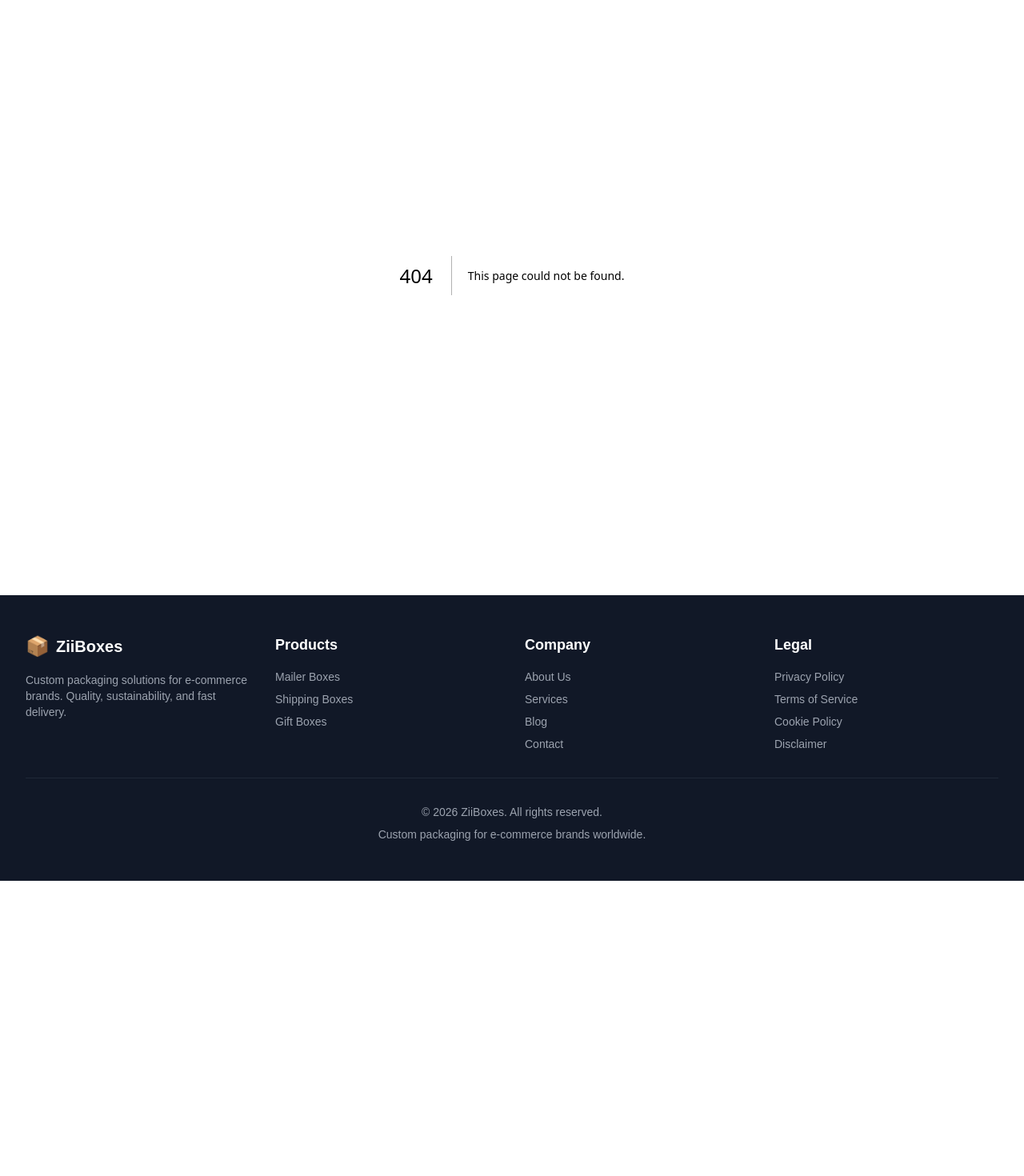
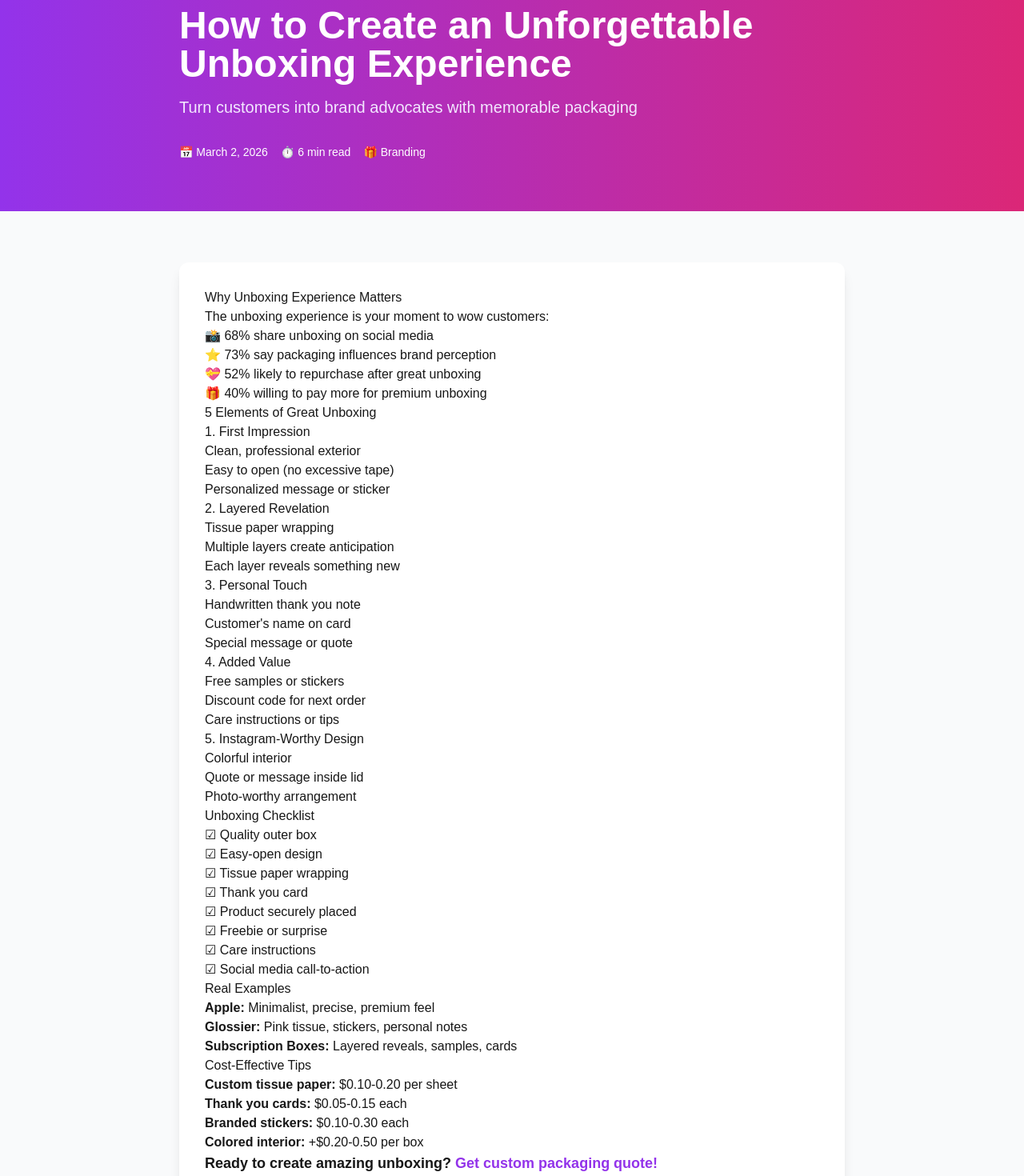
Before and after one commit to shupande/ziiboxes, a Next.js app: page /blog/unboxing-experience-design-tips in a window 1280 px wide. Before the commit this address had no page. Shown: the part 120-1590 px from the top of the page at 80% size. Before the commit the page ends 1221 px from the top, so only its background shows below. Built offline with nearby package versions, Linux system fonts and the light colour scheme.

Commit message:
Add unboxing experience design guide

```diff
--- /dev/null
+++ b/app/blog/unboxing-experience-design-tips/page.tsx
@@ -0,0 +1,112 @@
+import Link from "next/link";
+
+export const metadata = {
+  title: "Unboxing Experience Design Tips 2026",
+  description: "Learn how to create memorable unboxing experiences that turn customers into brand advocates. Design tips and real examples.",
+};
+
+export default function UnboxingExperienceGuide() {
+  return (
+    <main className="min-h-screen bg-gray-50">
+      <section className="bg-gradient-to-r from-purple-600 to-pink-600 text-white py-16">
+        <div className="max-w-4xl mx-auto px-4 sm:px-6 lg:px-8">
+          <h1 className="text-4xl md:text-5xl font-bold mb-4">
+            How to Create an Unforgettable Unboxing Experience
+          </h1>
+          <p className="text-xl text-purple-100">
+            Turn customers into brand advocates with memorable packaging
+          </p>
+          <div className="mt-8 flex items-center space-x-4 text-sm">
+            <span>📅 March 2, 2026</span>
+            <span>⏱️ 6 min read</span>
+            <span>🎁 Branding</span>
+          </div>
+        </div>
+      </section>
+
+      <article className="py-16">
+        <div className="max-w-4xl mx-auto px-4 sm:px-6 lg:px-8">
+          <div className="bg-white rounded-xl shadow-lg p-8 prose prose-blue max-w-none">
+            <h2>Why Unboxing Experience Matters</h2>
+            <p>The unboxing experience is your moment to wow customers:</p>
+            <ul>
+              <li>📸 68% share unboxing on social media</li>
+              <li>⭐ 73% say packaging influences brand perception</li>
+              <li>💝 52% likely to repurchase after great unboxing</li>
+              <li>🎁 40% willing to pay more for premium unboxing</li>
+            </ul>
+
+            <h2>5 Elements of Great Unboxing</h2>
+
+            <h3>1. First Impression</h3>
+            <ul>
+              <li>Clean, professional exterior</li>
+              <li>Easy to open (no excessive tape)</li>
+              <li>Personalized message or sticker</li>
+            </ul>
+
+            <h3>2. Layered Revelation</h3>
+            <ul>
+              <li>Tissue paper wrapping</li>
+              <li>Multiple layers create anticipation</li>
+              <li>Each layer reveals something new</li>
+            </ul>
+
+            <h3>3. Personal Touch</h3>
+            <ul>
+              <li>Handwritten thank you note</li>
+              <li>Customer's name on card</li>
+              <li>Special message or quote</li>
+            </ul>
+
+            <h3>4. Added Value</h3>
+            <ul>
+              <li>Free samples or stickers</li>
+              <li>Discount code for next order</li>
+              <li>Care instructions or tips</li>
+            </ul>
+
+            <h3>5. Instagram-Worthy Design</h3>
+            <ul>
+              <li>Colorful interior</li>
+              <li>Quote or message inside lid</li>
+              <li>Photo-worthy arrangement</li>
+            </ul>
+
+            <h2>Unboxing Checklist</h2>
+            <ul>
+              <li>☑ Quality outer box</li>
+              <li>☑ Easy-open design</li>
+              <li>☑ Tissue paper wrapping</li>
+              <li>☑ Thank you card</li>
+              <li>☑ Product securely placed</li>
+              <li>☑ Freebie or surprise</li>
+              <li>☑ Care instructions</li>
+              <li>☑ Social media call-to-action</li>
+            </ul>
+
+            <h2>Real Examples</h2>
+            <p><strong>Apple:</strong> Minimalist, precise, premium feel</p>
+            <p><strong>Glossier:</strong> Pink tissue, stickers, personal notes</p>
+            <p><strong>Subscription Boxes:</strong> Layered reveals, samples, cards</p>
+
+            <h2>Cost-Effective Tips</h2>
+            <ol>
+              <li><strong>Custom tissue paper:</strong> $0.10-0.20 per sheet</li>
+              <li><strong>Thank you cards:</strong> $0.05-0.15 each</li>
+              <li><strong>Branded stickers:</strong> $0.10-0.30 each</li>
+              <li><strong>Colored interior:</strong> +$0.20-0.50 per box</li>
+            </ol>
+
+            <p className="text-lg font-semibold">
+              Ready to create amazing unboxing?{" "}
+              <Link href="/quote" className="text-purple-600 hover:underline">
+                Get custom packaging quote!
+              </Link>
+            </p>
+          </div>
+        </div>
+      </article>
+    </main>
+  );
+}
```
